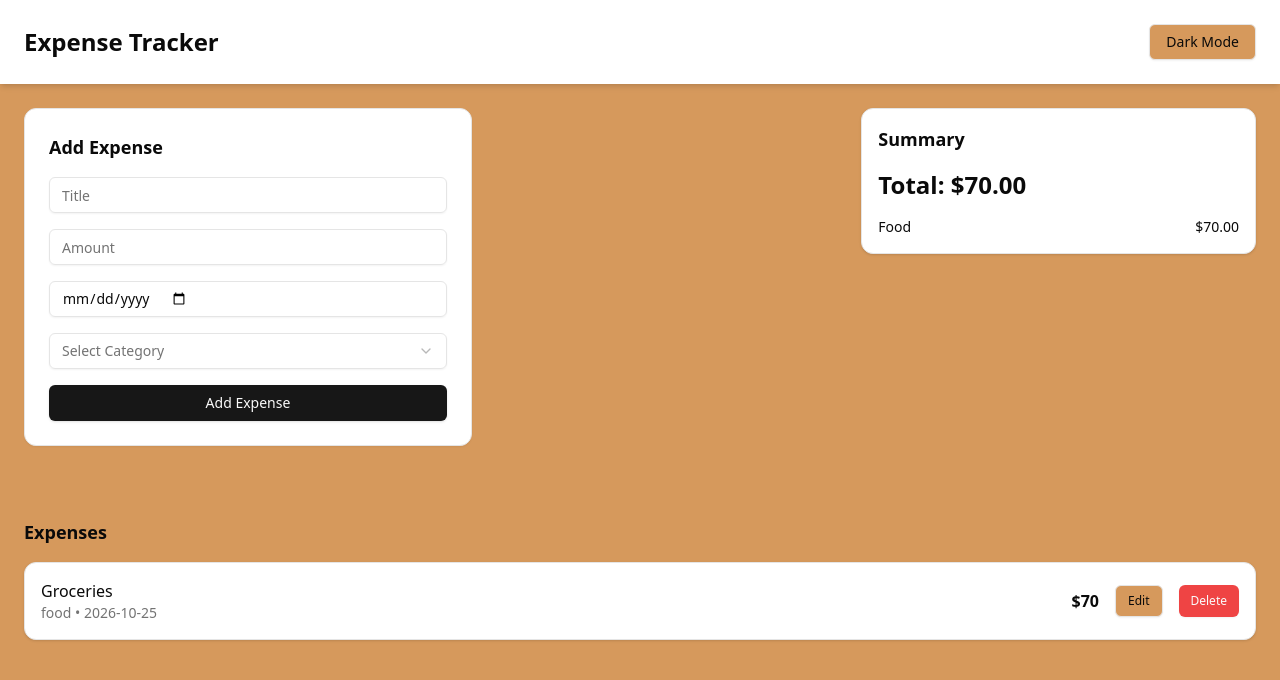
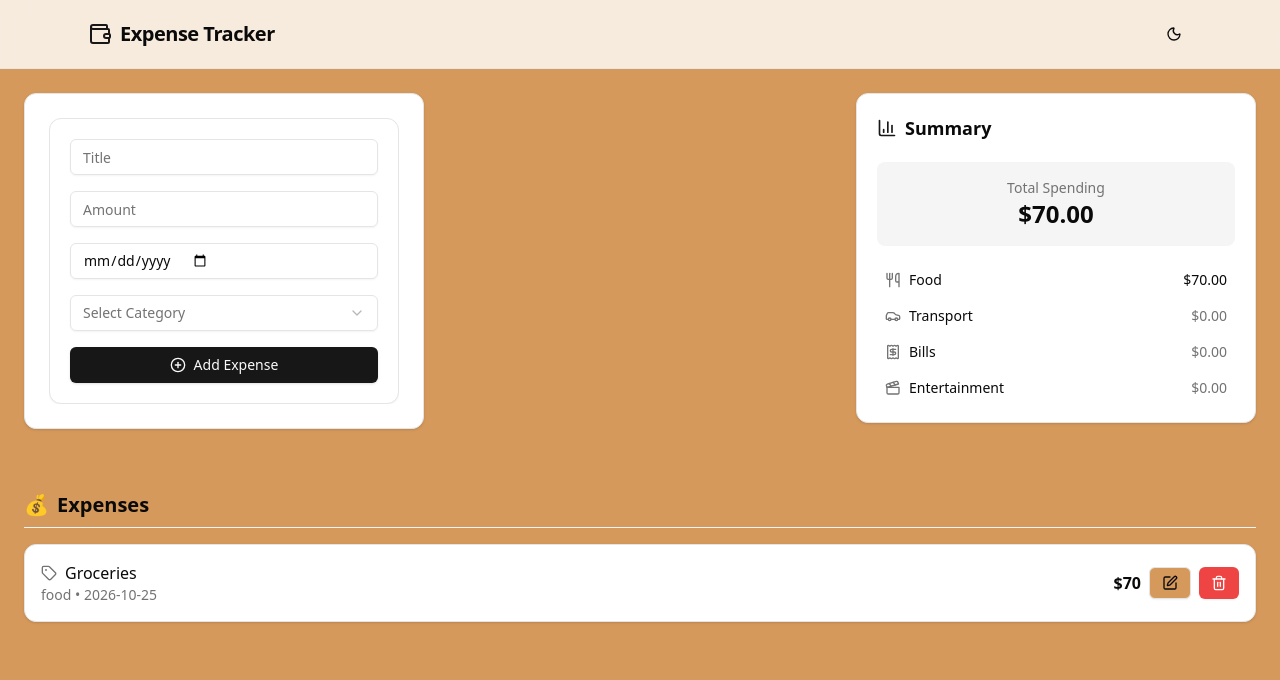
Before and after one commit to edosao/expense-tracker, a React (Vite) app: page / in a window 1280 px wide. Shown: the top 680 px of the page. Built offline with nearby package versions, Linux system fonts and the light colour scheme.

Commit message:
Add summary calculations and icons

```diff
--- a/src/App.tsx
+++ b/src/App.tsx
@@ -1,4 +1,6 @@
 import { useEffect, useState } from "react";
+import { Button } from "./components/ui/button";
+import { Card } from "./components/ui/card";
 import Header from "./components/Header";
 import ExpenseForm from "./components/ExpenseForm";
 import ExpenseSummary from "./components/ExpenseSummary";
@@ -52,11 +54,19 @@ export default function App() {
     <div className="min-h-screen bg-background text-foreground">
       <Header />
 
-      <main className="p-6 grid grid-cols-3 gap-6">
-        <div className="col-span-2">
-          <ExpenseForm onAddExpense={handleAddExpense} />
+      <main className="p-6 flex justify-between gap-6">
+        <div className="flex-1 max-w-[400px] ">
+          <Card className="p-6 space-y-4">
+            <div
+              className="overflow-hidden max-h-[350px] opacity-100
+              "
+            >
+              <ExpenseForm onAddExpense={handleAddExpense} />
+            </div>
+          </Card>
         </div>
-        <div className="col-span-1">
+
+        <div className="flex-1  min-h-[350px] max-w-[400px]">
           <ExpenseSummary expenses={expense} />
         </div>
       </main>
--- a/src/components/ExpenseForm.tsx
+++ b/src/components/ExpenseForm.tsx
@@ -9,6 +9,7 @@ import {
   SelectTrigger,
   SelectValue,
 } from "@/components/ui/select";
+import { PlusCircle } from "lucide-react";
 import { Button } from "@/components/ui/button";
 import type { expense } from "@/types/expense";
 
@@ -48,12 +49,10 @@ function ExpenseForm({ onAddExpense }: ExpenseFormProps) {
   return (
     <div>
       <Card
-        className={`p-6 w-full max-w-md space-y-4 transition-all duration-300
+        className={`p-5 w-full max-w-md space-y-4 transition-all duration-300
     ${"shadow-sm"}
   `}
       >
-        <h2 className="text-lg font-semibold">Add Expense</h2>
-
         <form onSubmit={handleSubmit} className="space-y-4">
           <Input
             placeholder="Title"
@@ -94,7 +93,8 @@ function ExpenseForm({ onAddExpense }: ExpenseFormProps) {
           </Select>
 
           <div className="flex gap-2">
-            <Button type="submit" className="flex-1">
+            <Button type="submit" className="w-full gap-2">
+              <PlusCircle className="h-4 w-4" />
               Add Expense
             </Button>
           </div>
--- a/src/components/ExpenseItem.tsx
+++ b/src/components/ExpenseItem.tsx
@@ -2,6 +2,7 @@ import { useState } from "react";
 import { Card } from "@/components/ui/card";
 import { Button } from "@/components/ui/button";
 import { Input } from "@/components/ui/input";
+import { Trash2, Edit, Tag } from "lucide-react";
 import type { expense } from "@/types/expense";
 
 type ExpenseItemProps = {
@@ -29,12 +30,18 @@ export default function ExpenseItem({
   };
 
   const handleCancel = () => {
-    // setLocalExpense(expense); // rollback
+    setLocalExpense(expense); // rollback any changes
     onCancelEditing();
   };
 
   return (
-    <Card className="p-4 transition-all duration-300">
+    <Card
+      className={`p-4 transition-all duration-300 ${
+        editingId === expense.id
+          ? "ring-2 ring-primary bg-muted scale-[1.01]"
+          : "hover:shadow-sm"
+      }`}
+    >
       {editingId === expense.id ? (
         <div className="space-y-3">
           <Input
@@ -42,6 +49,7 @@ export default function ExpenseItem({
             onChange={(e) =>
               setLocalExpense({ ...localExpense, title: e.target.value })
             }
+            placeholder="Title"
           />
 
           <Input
@@ -53,6 +61,8 @@ export default function ExpenseItem({
                 amount: Number(e.target.value),
               })
             }
+            placeholder="Amount"
+            min={0}
           />
 
           <Input
@@ -64,38 +74,48 @@ export default function ExpenseItem({
           />
 
           <div className="flex gap-2">
-            <Button size="sm" onClick={handleSave}>
-              Save
+            <Button size="sm" onClick={handleSave} className="flex-1">
+              <Edit className="w-4 h-4 mr-1" /> Save
             </Button>
-            <Button size="sm" variant="outline" onClick={handleCancel}>
+            <Button
+              size="sm"
+              variant="outline"
+              onClick={handleCancel}
+              className="flex-1"
+            >
               Cancel
             </Button>
           </div>
         </div>
       ) : (
         <div className="flex justify-between items-center">
-          <div>
-            <h3 className="font-medium">{expense.title}</h3>
+          <div className="flex-1">
+            <h3 className="font-medium flex items-center gap-2">
+              <Tag className="w-4 h-4 text-muted-foreground" />
+              {expense.title}
+            </h3>
             <p className="text-sm text-muted-foreground">
               {expense.category} • {expense.date}
             </p>
           </div>
 
-          <div className="flex items-center gap-4">
+          <div className="flex items-center gap-2">
             <span className="font-semibold">${expense.amount}</span>
+
             <Button
               size="sm"
               variant="outline"
-              onClick={() => onStartEditing?.(expense.id)}
+              onClick={() => onStartEditing(expense.id)}
             >
-              Edit
+              <Edit className="w-4 h-4" />
             </Button>
+
             <Button
               size="sm"
               variant="destructive"
               onClick={() => onDeleteExpense?.(expense.id)}
             >
-              Delete
+              <Trash2 className="w-4 h-4" />
             </Button>
           </div>
         </div>
--- a/src/components/ExpenseList.tsx
+++ b/src/components/ExpenseList.tsx
@@ -1,5 +1,6 @@
 import ExpenseItem from "./ExpenseItem";
 import type { expense } from "@/types/expense";
+import { Card } from "@/components/ui/card";
 
 type ExpenseListProps = {
   expense: expense[];
@@ -19,8 +20,17 @@ export default function ExpenseList({
   onStartEditing,
 }: ExpenseListProps) {
   return (
-    <div className="space-y-4 mt-6">
-      <h2 className="text-lg font-bold">Expenses</h2>
+    <div className="space-y-4">
+      <h2 className="text-xl font-bold mb-4 border-b border-muted pb-2 flex items-center gap-2">
+        <span className="text-primary">💰</span> Expenses
+      </h2>
+
+      {expense.length === 0 ? (
+        <Card className="p-4 text-center text-muted-foreground">
+          No expenses added yet.
+        </Card>
+      ) : (
+        <div className="space-y-3">
           {expense.map((expenseItem) => (
             <ExpenseItem
               key={expenseItem.id}
@@ -33,5 +43,7 @@ export default function ExpenseList({
             />
           ))}
         </div>
+      )}
+    </div>
   );
 }
--- a/src/components/ExpenseSummary.tsx
+++ b/src/components/ExpenseSummary.tsx
@@ -1,7 +1,17 @@
 import { Card } from "@/components/ui/card";
 import type { expense } from "@/types/expense";
+import { BarChart3, Utensils, Car, Receipt, Clapperboard } from "lucide-react";
+
+const categoryIcons: Record<string, React.ReactNode> = {
+  food: <Utensils className="h-4 w-4" />,
+  transport: <Car className="h-4 w-4" />,
+  bills: <Receipt className="h-4 w-4" />,
+  entertainment: <Clapperboard className="h-4 w-4" />,
+};
 
 export default function ExpenseSummary({ expenses }: { expenses: expense[] }) {
+  const categories = ["food", "transport", "bills", "entertainment"];
+
   const totalAmount = expenses.reduce(
     (sum, expense) => sum + expense.amount,
     0
@@ -12,17 +22,44 @@ export default function ExpenseSummary({ expenses }: { expenses: expense[] }) {
     return acc;
   }, {} as Record<string, number>);
 
+  const allCategoryTotals = categories.reduce((acc, category) => {
+    acc[category] = categoryTotals[category] || 0;
+    return acc;
+  }, {} as Record<string, number>);
+
   return (
-    <Card className="p-4 space-y-4">
-      <h2 className="text-lg font-semibold">Summary</h2>
+    <Card className="p-5 space-y-5">
+      {/* Header */}
+      <div className="flex items-center gap-2">
+        <BarChart3 className="h-5 w-5 text-primary" />
+        <h2 className="text-lg font-semibold">Summary</h2>
+      </div>
 
-      <div className="text-2xl font-bold">Total: ${totalAmount.toFixed(2)}</div>
+      {/* Total */}
+      <div className="rounded-lg bg-muted p-4 text-center">
+        <p className="text-sm text-muted-foreground">Total Spending</p>
+        <p className="text-2xl font-bold">${totalAmount.toFixed(2)}</p>
+      </div>
 
+      {/* Categories */}
       <div className="space-y-2">
-        {Object.entries(categoryTotals).map(([category, amount]) => (
-          <div key={category} className="flex justify-between text-sm">
-            <span className="capitalize">{category}</span>
-            <span>${amount.toFixed(2)}</span>
+        {Object.entries(allCategoryTotals).map(([category, amount]) => (
+          <div
+            key={category}
+            className="flex items-center justify-between rounded-md px-2 py-1 text-sm hover:bg-muted"
+          >
+            <div className="flex items-center gap-2">
+              <span className="text-muted-foreground">
+                {categoryIcons[category]}
+              </span>
+              <span className="capitalize">{category}</span>
+            </div>
+
+            <span
+              className={amount === 0 ? "text-muted-foreground" : "font-medium"}
+            >
+              ${amount.toFixed(2)}
+            </span>
           </div>
         ))}
       </div>
--- a/src/components/Header.tsx
+++ b/src/components/Header.tsx
@@ -1,16 +1,36 @@
 // src/components/Header.tsx
 import { Button } from "@/components/ui/button";
 import { useTheme } from "@/components/ThemeProvider";
+import { Moon, Sun, Wallet } from "lucide-react";
 
 export default function Header() {
   const { toggleTheme, theme } = useTheme();
 
   return (
-    <header className="flex justify-between items-center p-6 bg-card shadow-md">
-      <h1 className="text-2xl font-bold">Expense Tracker</h1>
-      <Button variant="outline" onClick={toggleTheme}>
-        {theme === "light" ? "Dark Mode" : "Light Mode"}
-      </Button>
+    <header className="sticky top-0 z-50 border-b bg-card/80 backdrop-blur">
+      <div className="mx-auto flex max-w-6xl items-center justify-between px-6 py-4">
+        {/* App title */}
+        <div className="flex items-center gap-2">
+          <Wallet className="h-6 w-6 text-primary" />
+          <h1 className="text-xl font-semibold tracking-tight">
+            Expense Tracker
+          </h1>
+        </div>
+
+        {/* Theme toggle */}
+        <Button
+          variant="ghost"
+          size="icon"
+          onClick={toggleTheme}
+          aria-label="Toggle theme"
+        >
+          {theme === "light" ? (
+            <Moon className="h-5 w-5" />
+          ) : (
+            <Sun className="h-5 w-5" />
+          )}
+        </Button>
+      </div>
     </header>
   );
 }
```
Lines whose indentation alone changed are shown as unchanged.
